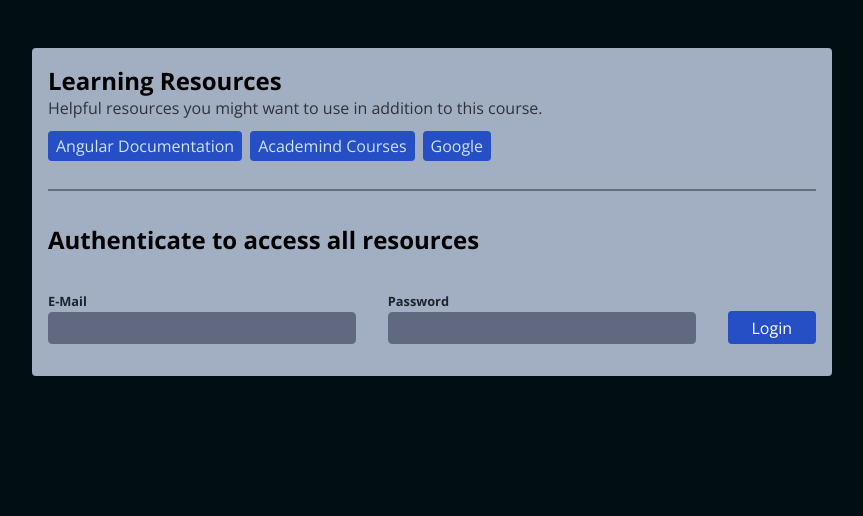
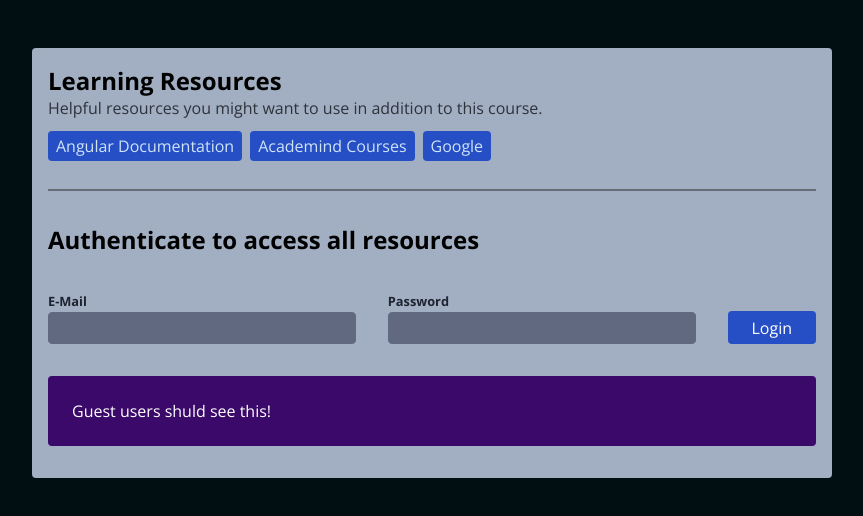
Before and after one commit to tomkedem/element-with-directive, an Angular app: page / in a window 1280 px wide. Shown: the top 516 px of the page, without its empty margins (208-1071 px from the left). Built offline with nearby package versions, Linux system fonts and the light colour scheme.

Commit message:
Structural Directives & Syntactic Sugar

```diff
--- a/src/app/app.component.html
+++ b/src/app/app.component.html
@@ -10,7 +10,11 @@
   <!-- <p *ngIf="isAdmin()">Only admin shuld see this!</p> -->
    <!-- <p appAuth="admin">Only admin shuld see this!</p> -->
 
-   <ng-template appAuth="admin">
+   <!-- <ng-template appAuth="admin">
      <p>Only admins should see this!</p>
-   </ng-template>
+   </ng-template> -->
+
+   <p *appAuth="'admin'" class="protected-content admin">Only admin shuld see this!</p>
+   <p *appAuth="'user'" class="protected-content">Regular users shuld see this!</p>
+   <p *appAuth="'guest'" class="protected-content authenticated">Guest users shuld see this!</p>
 </main>
```
